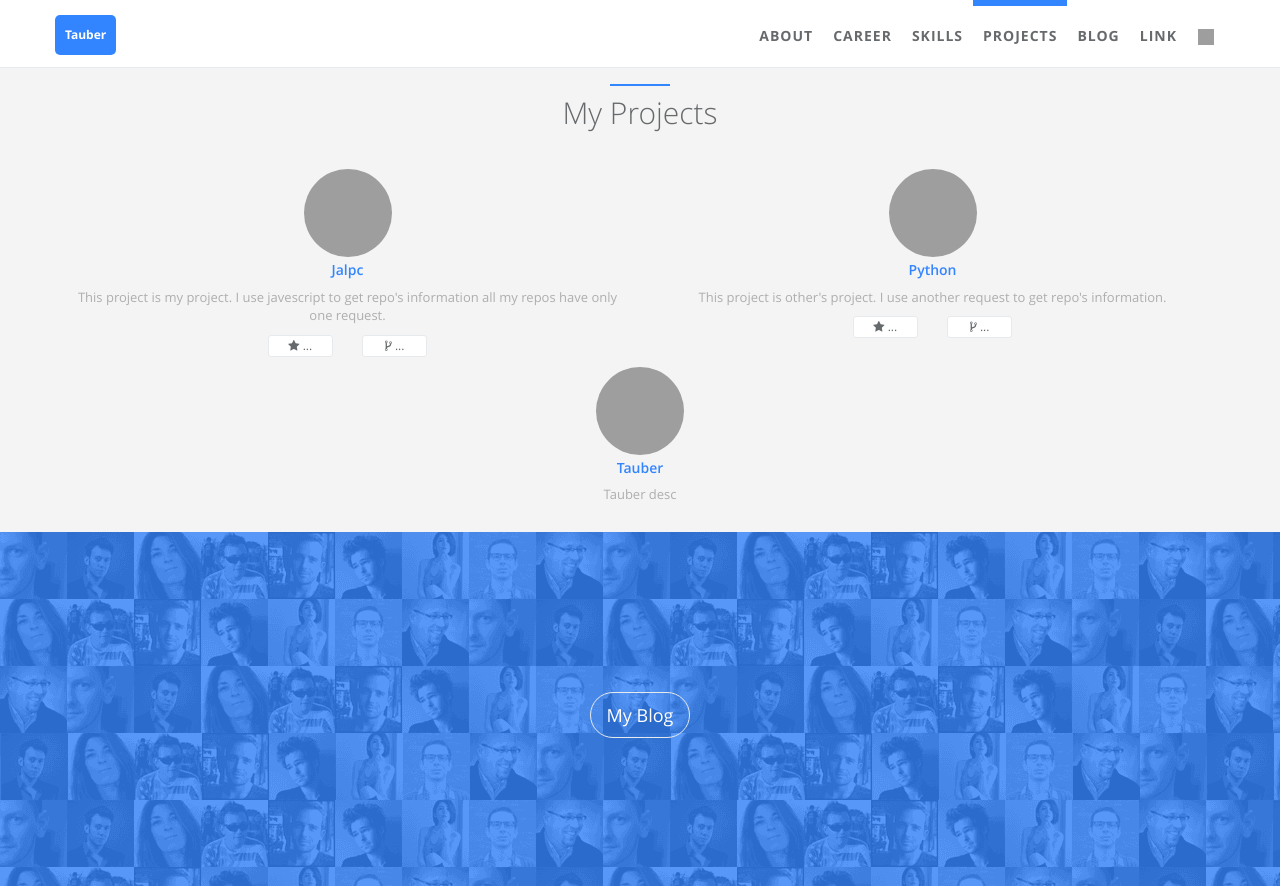
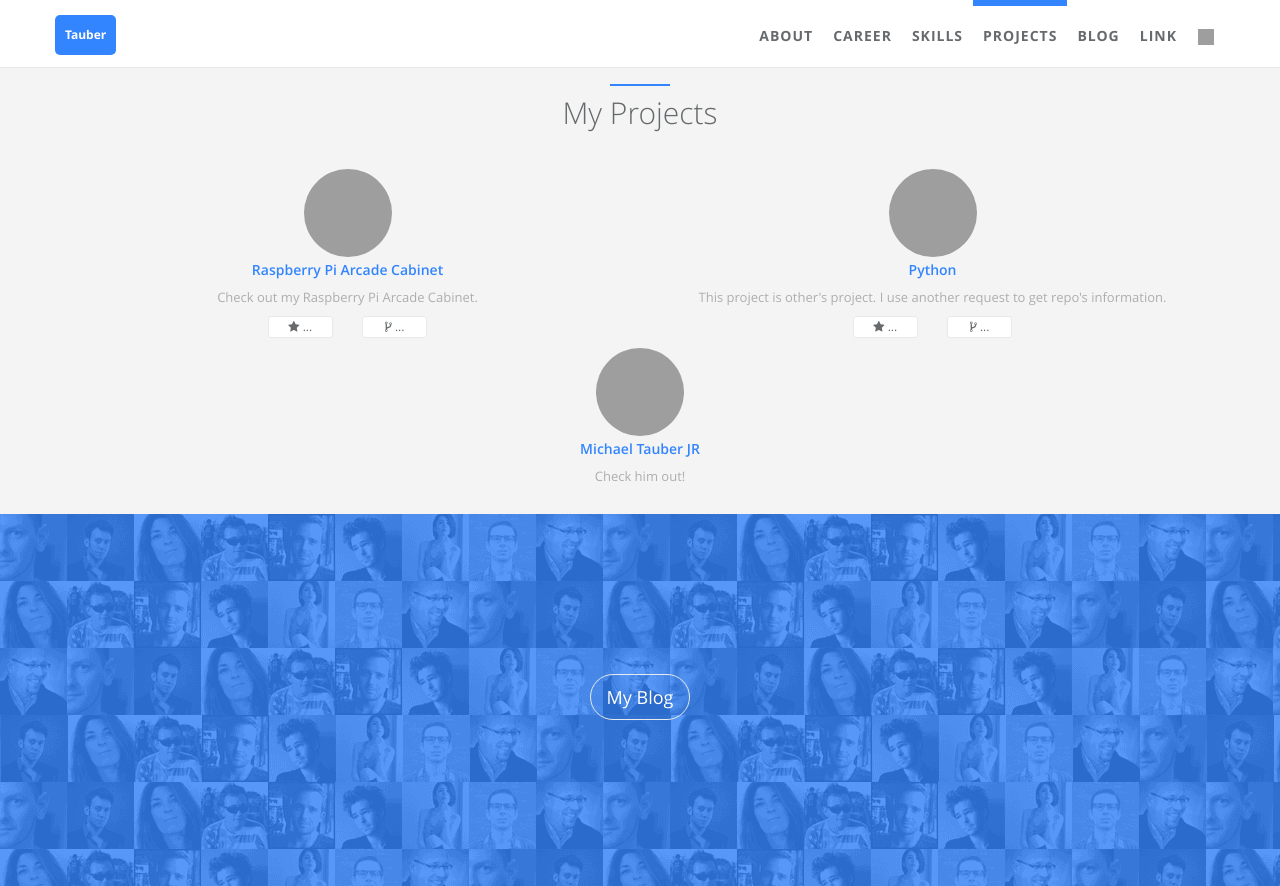
Before and after one commit to tauber7/taub, a Jekyll site: the page built from index.html, in a window 1280 px wide and 900 px high, scrolled down 2146 px, cut to the strip 0-886 px from the top of the window. Built offline with Jekyll 4.4.1, drawn with Linux system fonts in a browser that asks for light colours; grey boxes are pictures that could not be loaded.

Commit message:
Update projects.yml

```diff
--- a/_data/index/projects.yml
+++ b/_data/index/projects.yml
@@ -1,12 +1,12 @@
 # projects section data
 # If you don't have language feature(language.yml is empty), ignore "i18n" items
 # Suggest projects' img be located at '/static/assets/img/landing', and edit following img items.
-- name: Jalpc
-  i18n: jalpc
-  gh_user: jarrekk
-  repo: Jalpc
+- name: Raspberry Pi Arcade Cabinet
+  i18n: Tauber7
+  gh_user: tauber7
+  repo: Arcade
   img: /static/assets/img/landing/jekyll.png
-  desc: This project is my project. I use javescript to get repo's information all my repos have only one request.
+  desc: Check out my Raspberry Pi Arcade Cabinet.
 
 - name: Python
   i18n: cpython
@@ -15,8 +15,8 @@
   img: /static/assets/img/landing/python.png
   desc: This project is other's project. I use another request to get repo's information.
 
-- name: Tauber
+- name: Michael Tauber JR
   i18n: Tauber
-  url: https://google.com
+  url: https://mtauberjr.xyz
   img: /static/assets/img/landing/google.png
-  desc: Tauber desc
+  desc: Check him out!
```
